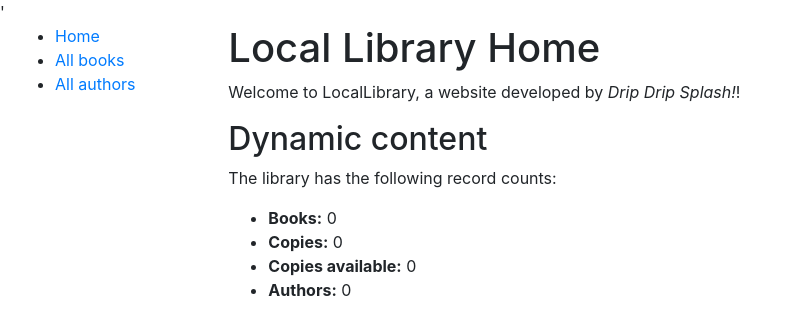
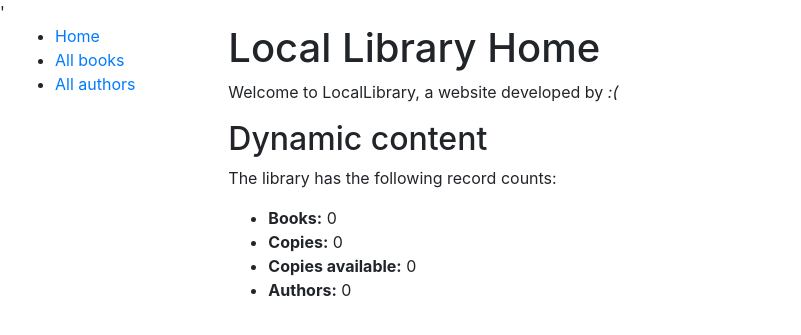
Before and after one commit to dixongl/django_projects, a Django app: page /catalog/ in a window 1280 px wide. Shown: the top 335 px of the page, without its empty margins (0-801 px from the left). Run offline with Django 3.2, Linux system fonts and the light colour scheme; data that the repository does not hold is empty; some libraries are stand-ins or nearby versions.

Commit message:
adding index

```diff
--- a/locallibrary/catalog/templates/index.html
+++ b/locallibrary/catalog/templates/index.html
@@ -2,7 +2,7 @@
 
 {% block content %}
   <h1>Local Library Home</h1>
-  <p>Welcome to LocalLibrary, a website developed by <em>Drip Drip Splash!</em>!</p>
+  <p>Welcome to LocalLibrary, a website developed by <em>:(</em></p>
   <h2>Dynamic content</h2>
   <p>The library has the following record counts:</p>
   <ul>
```
